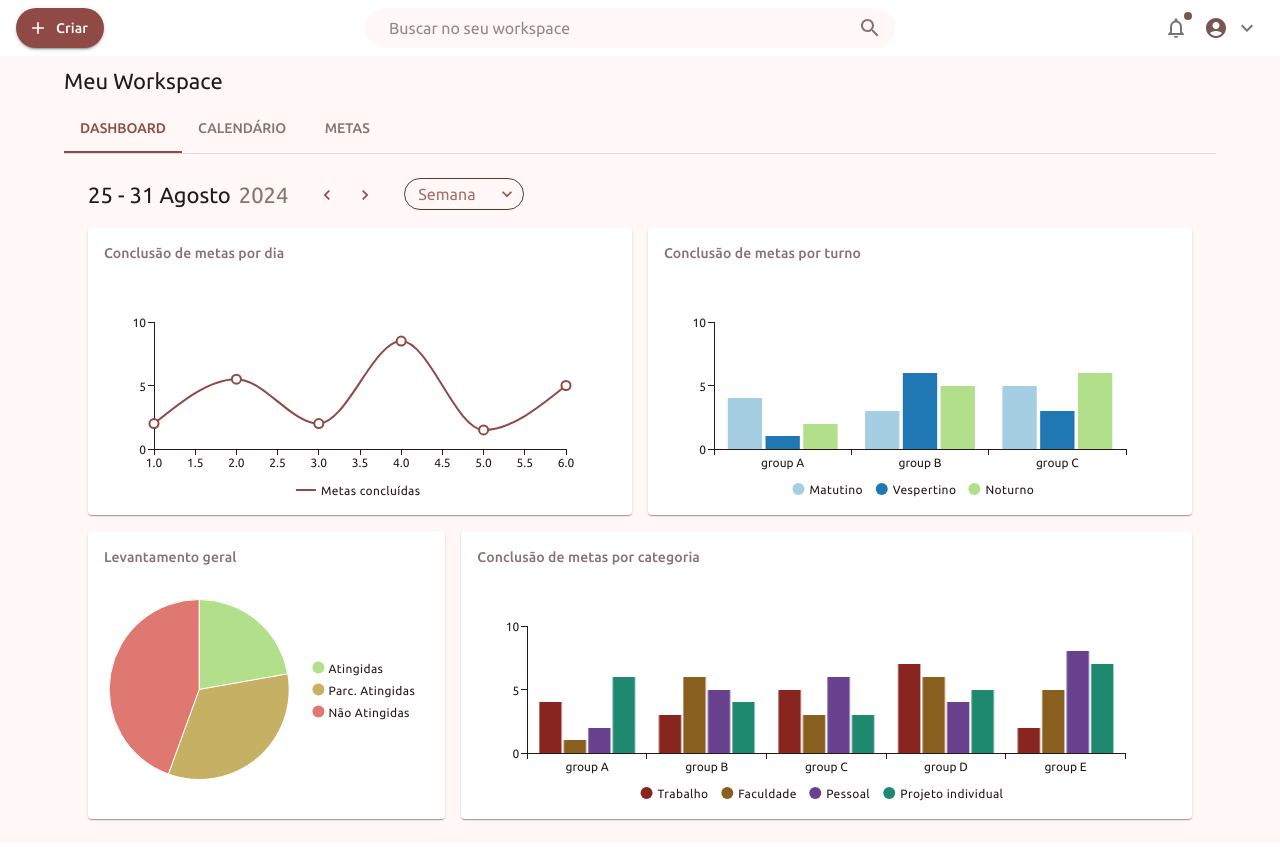
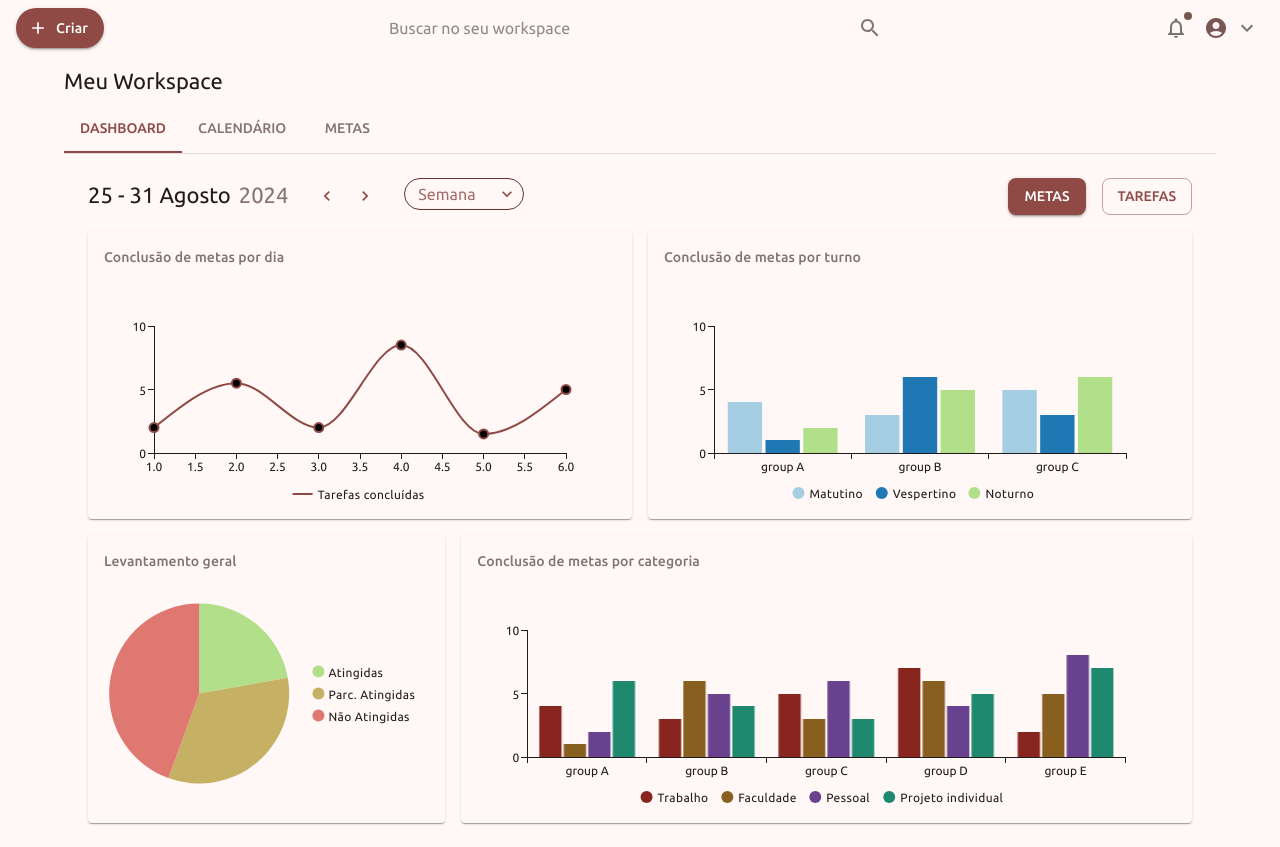
Before and after one commit to projetos-ufape/planIn-web, a React (Vite) app: page / in a window 1280 px wide. Built offline with nearby package versions, Linux system fonts and the light colour scheme.

Commit message:
feat: mudar modo - metas e tarefas

```diff
--- a/src/components/Charts/index.tsx
+++ b/src/components/Charts/index.tsx
@@ -14,11 +14,13 @@ import { BarChart } from "./BarChart";
 import { LineChart } from "./LineChart";
 import { Controls } from "../Controls";
 import { PeriodType } from "../../types/PeriodProps";
+import { ModeType } from "../../types/ModeProps";
 
 export function Charts() {
 
   const [loading, setLoading] = useState<boolean>(false);
   const [period, setPeriod] = useState<Omit<PeriodType, 'daily'>>("weekly");
+  const [mode, setMode] = useState<ModeType>("goals");
   const [date, setDate] = useState(new Date());
 
   const [pieData, setPieData] = useState<ChartDataProps[]>([]);
@@ -44,7 +46,7 @@ export function Charts() {
       setLineChartData({
         series: {
           values: [2, 5.5, 2, 8.5, 1.5, 5],
-          label: "Metas concluídas",
+          label: "Tarefas concluídas",
         },
         xAxis: [1, 2, 3, 4, 5, 6],
       });
@@ -108,21 +110,24 @@ export function Charts() {
       ]);
 
       setLoading(false);
-    }, 2000);
+    }, 1500);
   }, [date, period]);
 
+  const getModeText = () => {
+    return mode === "goals" ? "metas" : "tarefas"
+  }
 
   return (
     <Box display="flex" flexDirection="column" gap={2} width="100%">
-      <Controls mode={period} setMode={setPeriod} date={date} setDate={setDate} />
+      <Controls period={period} setPeriod={setPeriod} date={date} setDate={setDate} mode={mode} setMode={setMode} />
       <Grid container spacing={2}>
         <Grid item xs={6}>
-          <ContainerChart title="Conclusão de metas por dia" loading={loading}>
+          <ContainerChart title={`Conclusão de ${getModeText()} por dia`} loading={loading}>
             <LineChart data={lineChartData} />
           </ContainerChart>
         </Grid>
         <Grid item xs={6}>
-          <ContainerChart title="Conclusão de metas por turno" loading={loading}>
+          <ContainerChart title={`Conclusão de ${getModeText()} por turno`} loading={loading}>
             <BarChart data={shiftBarChartData} />
           </ContainerChart>
         </Grid>
@@ -132,7 +137,7 @@ export function Charts() {
           </ContainerChart>
         </Grid>
         <Grid item xs={8}>
-          <ContainerChart title="Conclusão de metas por categoria" loading={loading}>
+          <ContainerChart title={`Conclusão de ${getModeText()} por categoria`} loading={loading}>
             <BarChart data={goalsBarChartData} />
           </ContainerChart>
         </Grid>
--- /dev/null
+++ b/src/components/Controls/Mode.tsx
@@ -0,0 +1,29 @@
+import { Box, Button } from "@mui/material";
+import { ModeType } from "../../types/ModeProps";
+
+type ModeProps = {
+  mode: ModeType;
+  setMode: (mode: ModeType) => void;
+};
+
+export function Mode({ mode, setMode }: ModeProps) {
+
+  return (
+    <Box display="flex" flexDirection="row" gap={2}>
+      <Button
+        variant={mode === 'goals' ? 'contained' : 'outlined'}
+        sx={{
+          borderRadius: 2,
+        }}
+        onClick={() => setMode("goals")}
+      >
+        Metas
+      </Button>
+      <Button variant={mode === 'tasks' ? 'contained' : 'outlined'} sx={{
+          borderRadius: 2,
+        }}
+        onClick={() => setMode("tasks")}
+      >Tarefas</Button>
+    </Box>
+  );
+}
--- a/src/components/Controls/Navigate.tsx
+++ b/src/components/Controls/Navigate.tsx
@@ -6,13 +6,13 @@ import { PeriodType } from "../../types/PeriodProps";
 type NavigateProps = {
   date: Date;
   setDate: (date: Date) => void;
-  mode: Omit<PeriodType, "daily">;
+  period: Omit<PeriodType, "daily">;
 };
 
-export function Navigate({ date, setDate, mode }: NavigateProps) {
+export function Navigate({ date, setDate, period }: NavigateProps) {
   const handleBackDate = () => {
     let newDate;
-    switch (mode) {
+    switch (period) {
       case "weekly":
         newDate = dayjs(date).subtract(1, "week").toDate();
         break;
@@ -30,7 +30,7 @@ export function Navigate({ date, setDate, mode }: NavigateProps) {
 
   const handleForwardDate = () => {
     let newDate;
-    switch (mode) {
+    switch (period) {
       case "weekly":
         newDate = dayjs(date).add(1, "week").toDate();
         break;
--- a/src/components/Controls/Title.tsx
+++ b/src/components/Controls/Title.tsx
@@ -7,10 +7,10 @@ import { PeriodType } from "../../types/PeriodProps";
 
 type TitleProps = {
   date: Date;
-  mode: Omit<PeriodType, "daily">;
+  period: Omit<PeriodType, "daily">;
 };
 
-export function Title({ date, mode }: TitleProps) {
+export function Title({ date, period }: TitleProps) {
   dayjs.locale("pt-br");
   const { palette } = useTheme();
 
@@ -22,7 +22,7 @@ export function Title({ date, mode }: TitleProps) {
   };
 
   useEffect(() => {
-    switch (mode) {
+    switch (period) {
       case "weekly": {
         const startOfWeek = dayjs(date).startOf("week");
         const endOfWeek = dayjs(date).endOf("week");
@@ -49,14 +49,14 @@ export function Title({ date, mode }: TitleProps) {
         break;
       }
     }
-  }, [date, mode]);
+  }, [date, period]);
 
   return (
     <Box display="flex" gap={1}>
       <Typography fontSize={FONT.title.lg.size} color={palette.text.primary}>
         {formattedDate}
       </Typography>
-      {mode !== "yearly" && (
+      {period !== "yearly" && (
         <Typography
           fontSize={FONT.title.lg.size}
           color={palette.text.secondary}
--- a/src/components/Controls/index.tsx
+++ b/src/components/Controls/index.tsx
@@ -10,30 +10,35 @@ import {
 import { Title } from "./Title";
 import { PeriodType } from "../../types/PeriodProps";
 import { Navigate } from "./Navigate";
+import { Mode } from "./Mode";
+import { ModeType } from "../../types/ModeProps";
 
 type ControlsProps = {
-  mode: Omit<PeriodType, "daily">;
-  setMode: (value: Omit<PeriodType, "daily">) => void;
+  period: Omit<PeriodType, "daily">;
+  setPeriod: (value: Omit<PeriodType, "daily">) => void;
+  mode: ModeType;
+  setMode: (mode: ModeType) => void;
   date: Date;
   setDate: (value: Date) => void;
 };
 
-export function Controls({ mode, setMode, date, setDate }: ControlsProps) {
+export function Controls({ period, setPeriod, date, setDate, mode, setMode }: ControlsProps) {
   const { palette } = useTheme();
 
   const handleChange = (event: SelectChangeEvent) => {
-    setMode(event.target.value);
+    setPeriod(event.target.value);
   };
 
   return (
     <FormControl sx={{ minWidth: 120 }} size="small">
+      <Box display="flex" justifyContent="space-between">
       <Box display="flex" flexDirection="row" gap={3}>
-        <Title date={date} mode={mode} />
+        <Title date={date} period={period} />
 
-        <Navigate date={date} setDate={setDate} mode={mode} />
+        <Navigate date={date} setDate={setDate} period={period} />
 
         <Select
-          value={mode as string}
+          value={period as string}
           variant="outlined"
           onChange={handleChange}
           sx={{
@@ -69,6 +74,8 @@ export function Controls({ mode, setMode, date, setDate }: ControlsProps) {
           <MenuItem value="yearly">Ano</MenuItem>
         </Select>
       </Box>
+          <Mode mode={mode} setMode={setMode} />
+      </Box>
     </FormControl>
   );
 }
--- /dev/null
+++ b/src/types/ModeProps.ts
@@ -0,0 +1 @@
+export type ModeType = 'goals' | 'tasks';
--- a/src/utils/theme.ts
+++ b/src/utils/theme.ts
@@ -7,6 +7,7 @@ export const getDesignTokens = (mode: PaletteMode): ThemeOptions => ({
       ? {
           background: {
             default: "#FFF8F7",
+            paper: "#"
           },
           primary: {
             main: "#904A46",
```
